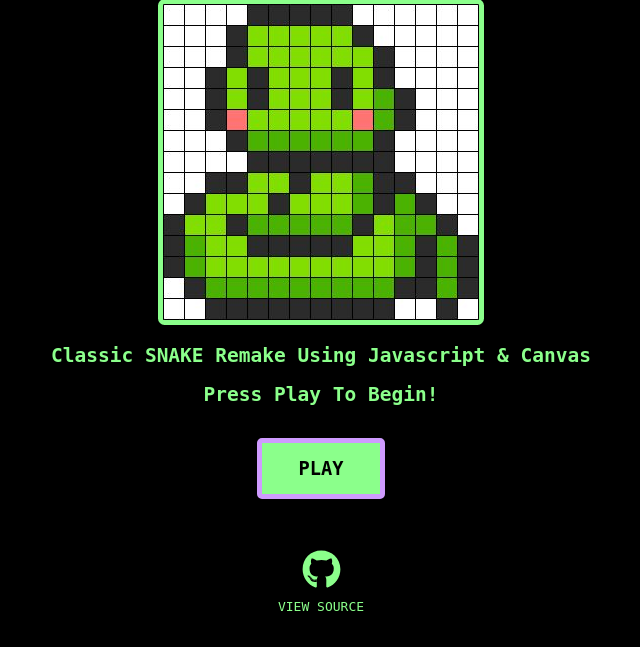
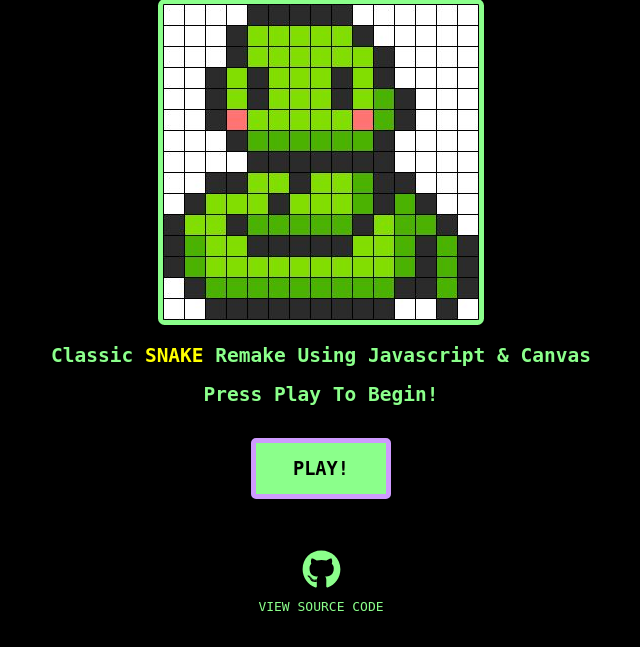
Before and after one commit to gyasikn/Iron-Snake-JS, a PHP site: page / in a window 1280 px wide. Shown: the part 153-800 px from the top of the page, without its empty margins (319-959 px from the left). Run offline with PHP 8.4, Linux system fonts and the light colour scheme; some libraries are stand-ins or nearby versions.

Commit message:
updated readme & modified files for heroku // small css changes

```diff
--- a/css/main.css
+++ b/css/main.css
@@ -11,6 +11,10 @@ h1 {
   font-size: 80pt;
   padding: 0;
   margin: 0 auto;
+}
+
+.snake-word {
+  color: yellow;
 }
 
 img {
--- a/home.html
+++ b/home.html
@@ -31,12 +31,12 @@
           <h1 class="cover-heading">PYTHON</h1>
 
           <img src="images/pixelsnake.jpg" alt="">
-          <h2 class="lead">Classic SNAKE Remake Using Javascript & Canvas</h2>
+          <h2 class="lead">Classic <span class="snake-word">SNAKE</span> Remake Using Javascript & Canvas</h2>
 
           <h2>Press Play To Begin!</h2>
           <br>
           <div class="play">
-            <a href="index1.html">PLAY</a>
+            <a href="index1.html">PLAY!</a>
           </div>
         </div>
 
@@ -49,7 +49,7 @@
               </span>
             </a>
           </div>
-          <p class="src">VIEW SOURCE</p>
+          <p class="src">VIEW SOURCE CODE</p>
 
       </div>
 
```
Also changed, not shown: README.md.
